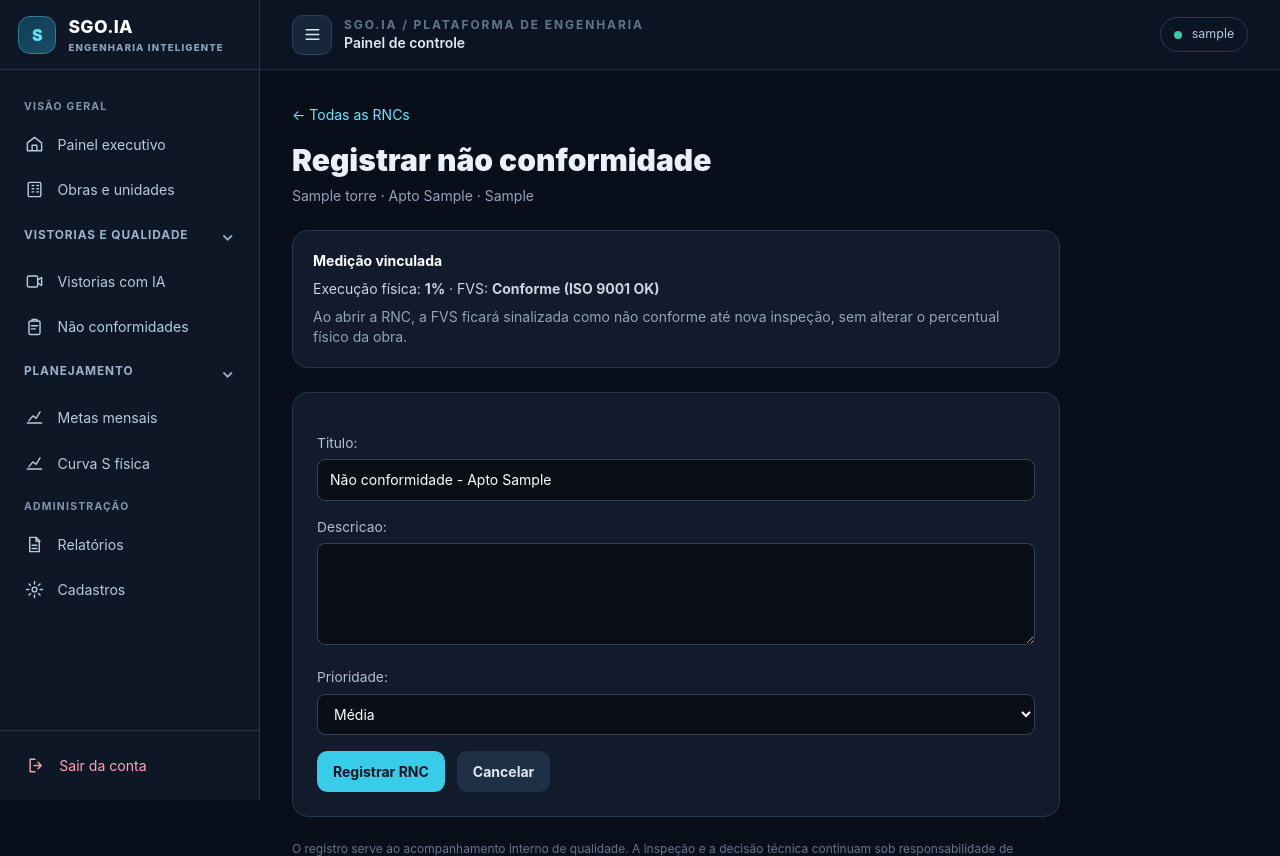
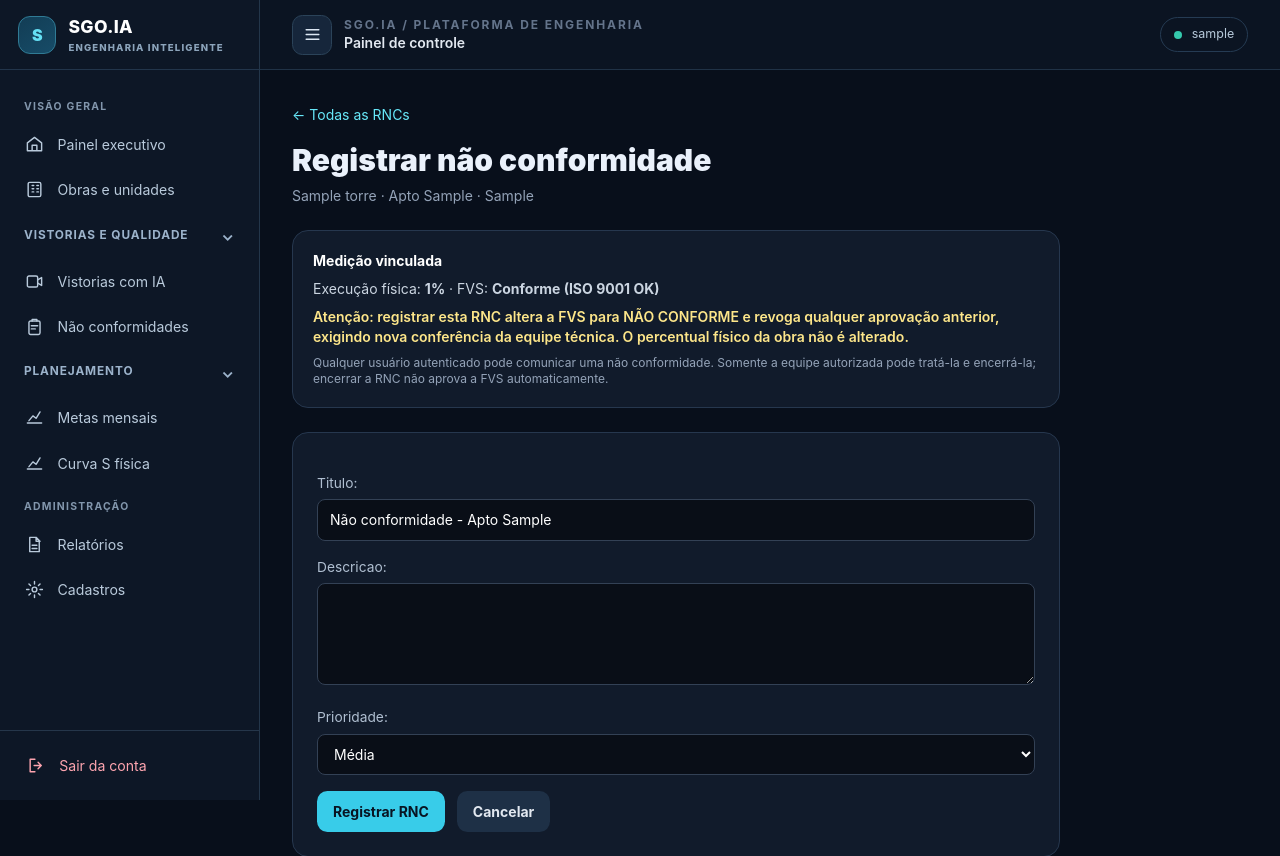
Before and after one commit to Danilo-Barreto-da-Silva/construct_os, a Django app: page /qualidade/rnc/abrir/1/ in a window 1280 px wide. Shown: the top 856 px of the page. Run offline with Django 5.2, Linux system fonts and the light colour scheme; a user stored in the database is signed in; tables that the repository leaves empty hold one stand-in row (values such as "Sample post"); some libraries are stand-ins or nearby versions.

Commit message:
docs(ui): advertir sobre revogação da FVS ao abrir RNC

```diff
--- a/obras/templates/obras/rnc_abrir.html
+++ b/obras/templates/obras/rnc_abrir.html
@@ -10,7 +10,8 @@
   <div class="panel p-5 text-sm">
     <h2 class="font-bold text-white">Medição vinculada</h2>
     <p class="mt-2 text-slate-300">Execução física: <strong>{{ medicao.percentual_concluido }}%</strong> · FVS: <strong>{{ medicao.get_status_iso_display }}</strong></p>
-    <p class="text-slate-400 mt-2">Ao abrir a RNC, a FVS ficará sinalizada como não conforme até nova inspeção, sem alterar o percentual físico da obra.</p>
+    <p class="text-amber-200 mt-2 font-semibold" role="note">Atenção: registrar esta RNC altera a FVS para NÃO CONFORME e revoga qualquer aprovação anterior, exigindo nova conferência da equipe técnica. O percentual físico da obra não é alterado.</p>
+    <p class="text-slate-400 text-xs mt-2">Qualquer usuário autenticado pode comunicar uma não conformidade. Somente a equipe autorizada pode tratá-la e encerrá-la; encerrar a RNC não aprova a FVS automaticamente.</p>
   </div>
   <form method="post" class="panel p-6 space-y-4">
     {% csrf_token %}
```
